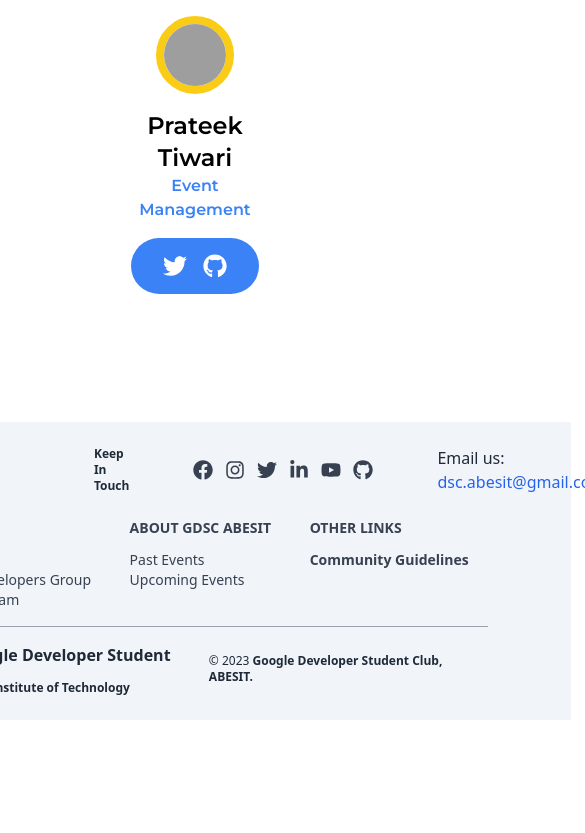
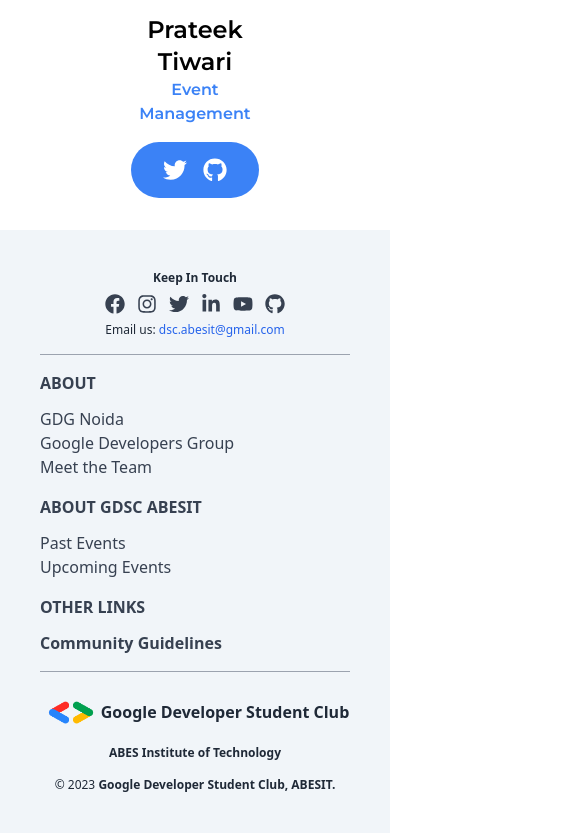
Before and after one commit to yuvraj-0777/GDSC-ABESIT, a Next.js app: page /team in a window 390 px wide. Shown: the part 1056-1889 px from the top of the page, 585 px wide, since content can reach past the window. Before the commit the page ends 1776 px from the top, so only its background shows below. Built offline with nearby package versions, Linux system fonts and the light colour scheme; grey boxes are pictures that could not be loaded.

Commit message:
footer responsive

```diff
--- a/components/Footer.jsx
+++ b/components/Footer.jsx
@@ -4,15 +4,15 @@ import Image from 'next/image'
 import Logo from '@/assets/Logo.png'
 
 const Footer = () => {
-
     const date = new Date()
     const year = date.getFullYear()
+
     return (
-        <footer className="flex flex-col bg-slate-100 text-gray-800 p-6 min-w-full">
-            <div className='w-5/6 mx-auto'>
-                <div className='flex gap-16 items-center ml-48'>
+        <footer className="bg-slate-100 text-gray-800 p-6 w-full">
+            <div className='mx-auto p-4 sm:p-6 lg:p-8'>
+                <div className='text-center sm:text-left'>
                     <p className='text-xs font-semibold'>Keep In Touch</p>
-                    <div className='flex justify-center items-center gap-3 text-xl text-gray-700'>
+                    <div className='flex justify-center sm:justify-start items-center gap-3 text-xl text-gray-700 mt-2'>
                         <Link href="#" className='transition hover:scale-105 hover:text-blue-500'><FaFacebook /></Link>
                         <Link href="#" className='transition hover:scale-105 hover:text-purple-500'><FaInstagram /></Link>
                         <Link href="#" className='transition hover:scale-105 hover:text-blue-400'><FaTwitter /></Link>
@@ -20,10 +20,11 @@ const Footer = () => {
                         <Link href="#" className='transition hover:scale-105 hover:text-red-500'><FaYoutube /></Link>
                         <Link href="#" className='transition hover:scale-105 hover:text-gray-500'><FaGithub /></Link>
                     </div>
-                    <p>Email us: <a className='text-blue-600 hover:underline' href='mailto:dsc.abesit@gmail.com'>dsc.abesit@gmail.com</a></p>
+                    <p className='text-xs mt-2'>Email us: <a className='text-blue-600 hover:underline' href='mailto:dsc.abesit@gmail.com'>dsc.abesit@gmail.com</a></p>
                 </div>
-                <div className='flex text-gray-700 mt-6 text-sm justify-around'>
-                    <div className=''>
+                <hr className="h-px my-4 bg-gray-400 border-0" />
+                <div className='grid grid-cols-1 sm:grid-cols-3 md:grid-cols-3 lg:grid-cols-4 gap-4 text-gray-700'>
+                    <div>
                         <div className='mb-3'><Link className='font-bold' href="#">ABOUT</Link></div>
                         <div><Link className='' href="#">GDG Noida</Link></div>
                         <div><Link className='font-light' href="#">Google Developers Group</Link></div>
@@ -40,22 +41,21 @@ const Footer = () => {
                     </div>
                 </div>
                 <hr className="h-px my-4 bg-gray-400 border-0" />
-                <div className='flex justify-between items-center select-none'>
-                    <div className="font-semibold">
-                        <div className="flex items-center">
+                <div className='flex flex-col sm:flex-row justify-between items-center select-none'>
+                    <div className="font-semibold text-center sm:text-left">
+                        <div className="flex items-center justify-center sm:justify-start">
                             <Image src={Logo} alt="logo" width={60} />
                             <h2>Google Developer Student Club</h2>
                         </div>
-                        <p className="ml-14 -mt-3 text-xs">ABES Institute of Technology</p>
+                        <p className="mt-2 sm:mt-0 text-xs">ABES Institute of Technology</p>
                     </div>
-                    <div>
+                    <div className='text-center sm:text-right mt-4 sm:mt-0'>
                         <p className='text-xs font-light'>
                             &copy; {year} <span className='font-semibold'>Google Developer Student Club, ABESIT.</span>
                         </p>
                     </div>
                 </div>
             </div>
-
         </footer>
     )
 }
--- a/components/Team.jsx
+++ b/components/Team.jsx
@@ -84,7 +84,7 @@ const teamData = [
 
 const TeamSection = () => {
     return (
-        <div id="team" className={`bg-white text-black w-full py-24 text-center ${montserrat.className}`}>
+        <div id="team" className={`bg-white text-black w-full text-center ${montserrat.className}`}>
             <div className='w-4/5 mx-auto'>
                 <h2 className="text-3xl md:text-4xl font-bold mt-6">Team Member</h2>
                 <p className="text-base text-gray-700 md:text-lg w-3/4 mx-auto my-6">
--- a/pages/index.js
+++ b/pages/index.js
@@ -21,7 +21,6 @@ export default function Home() {
       <Navbar />
       <Hero />
       {/* Other components */}
-      <TeamSection />
       <PreviousEvents/>
       <Image src={image2} />
       <Contact />
```
